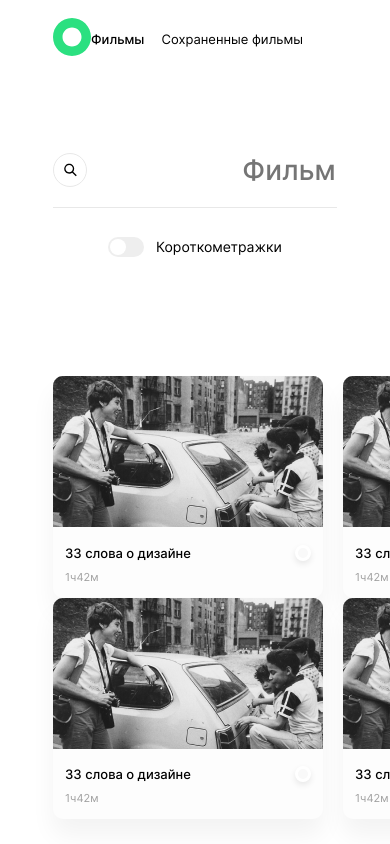
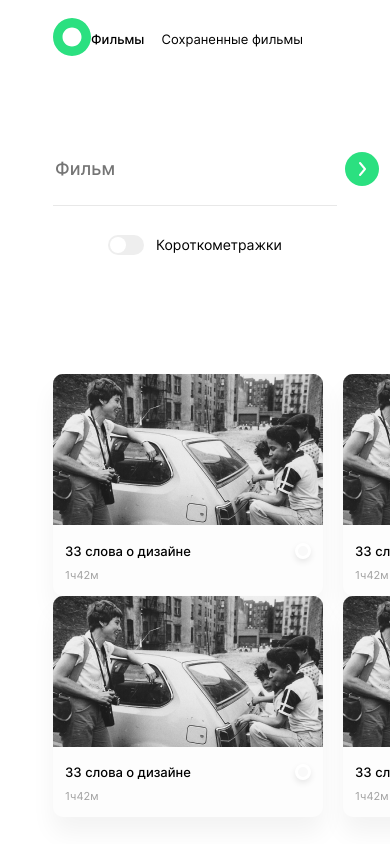
Before and after one commit to kt-postnikova/movies-explorer-frontend, a React (Create React App) app: page /movies in a window 390 px wide. Shown: the top 844 px of the page. Built offline with nearby package versions, Linux system fonts and the light colour scheme.

Commit message:
Адаптирован блок SearchForm

```diff
--- a/src/components/SearchForm/SearchForm.css
+++ b/src/components/SearchForm/SearchForm.css
@@ -9,7 +9,6 @@
 }
 
 .search-form__input {
-    width: 400px;
     border: none;
     outline: none;
     font-weight: 500;
@@ -18,3 +17,14 @@
     text-align: center;
     color: #A0A0A0;
 }
+
+@media screen and (max-width: 600px) {
+    .search-form__search-image {
+        display: none;
+    }
+    .search-form__input {
+        text-align-last: left;
+        font-size: 18px;
+        line-height: 22px;
+    }
+}
--- a/src/components/SearchForm/SearchForm.js
+++ b/src/components/SearchForm/SearchForm.js
@@ -6,9 +6,9 @@ function SearchForm(params) {
     return (
         <section className="search-form container">
             <div className="search-form__container">
-                <img className="search-form__search-image" src={searchImage} alt="" />
+                <img className="search-form__search-image" src={searchImage} alt="Иконка лупа" />
                 <input className="search-form__input" placeholder="Фильм" type="text" />
-                <img className="search-form__find-image" src={findImage} alt="" />
+                <img className="search-form__find-image" src={findImage} alt="Иконка стрелка" />
             </div>
             <div className="line"></div>
         </section>
```
